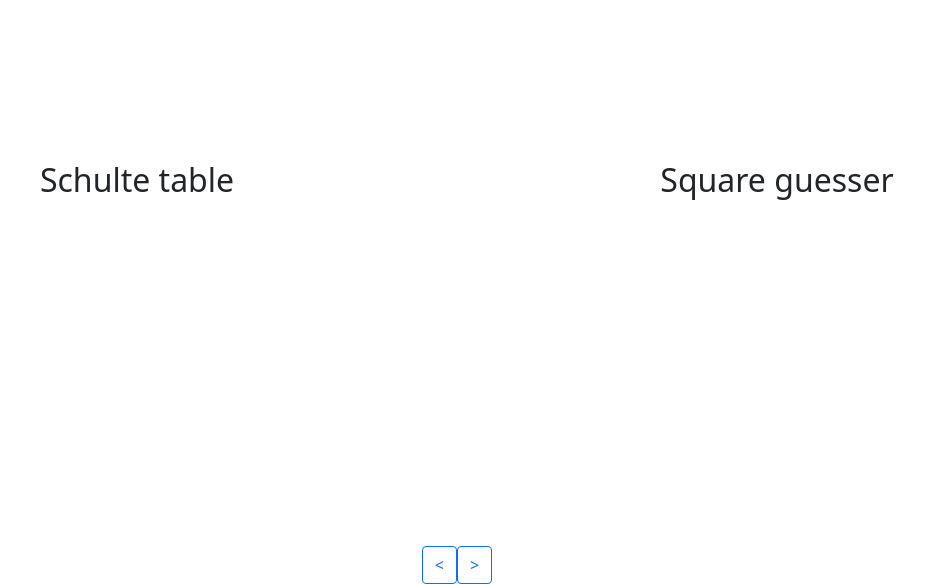
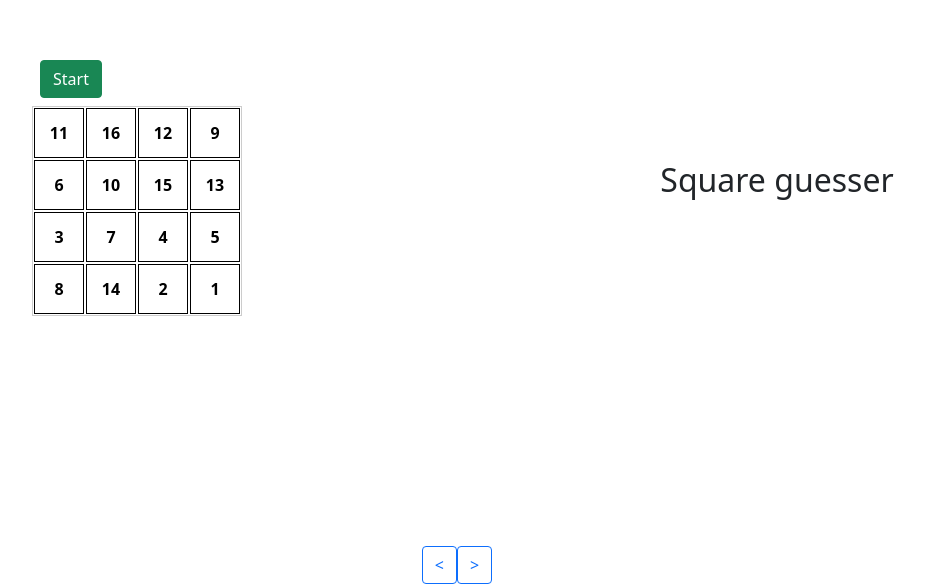
Before and after one commit to TheMrBlackLord/brain-games, a React (Create React App) app: page / in a window 1280 px wide. Shown: the part 216-800 px from the top of the page, without its empty margins (183-1108 px from the left). Built offline with nearby package versions, Linux system fonts and the light colour scheme.

Commit message:
add table initialization

```diff
--- a/package.json
+++ b/package.json
@@ -11,6 +11,7 @@
     "@types/react": "^18.0.14",
     "@types/react-dom": "^18.0.5",
     "bootstrap": "^5.1.3",
+    "lodash": "^4.17.21",
     "node-sass": "^7.0.1",
     "react": "^18.2.0",
     "react-bootstrap": "^2.4.0",
@@ -46,6 +47,7 @@
     ]
   },
   "devDependencies": {
+    "@types/lodash": "^4.14.182",
     "@types/node-sass": "^4.11.3",
     "@types/react-transition-group": "^4.4.5"
   }
--- /dev/null
+++ b/src/components/schulte/SchulteControls.tsx
@@ -0,0 +1,25 @@
+import React, { Dispatch, SetStateAction, FC } from 'react';
+import { Button } from 'react-bootstrap';
+import styles from './styles/SchulteControls.module.scss'
+
+interface SchulteControlsProps {
+   isGameStarted: boolean;
+   size: number;
+   setSize: Dispatch<SetStateAction<number>>;
+   start?: () => void;
+   reset?: () => void;
+}
+
+const SchulteControls: FC<SchulteControlsProps> = ({ isGameStarted, size, setSize }) => {
+   return (
+      <div className={styles.controls}>
+         {isGameStarted ? (
+            <Button variant="danger">Reset</Button>
+         ) : (
+            <Button variant="success">Start</Button>
+         )}
+      </div>
+   );
+};
+
+export default SchulteControls;
--- a/src/components/schulte/SchulteTableComponent.tsx
+++ b/src/components/schulte/SchulteTableComponent.tsx
@@ -1,9 +1,48 @@
-import React from 'react';
+import React, { useState, useMemo, Fragment } from 'react';
+import { SchulteTable } from '../../models/schulte/SchulteTable';
+import SchulteControls from './SchulteControls';
+import Square from './Square';
+import styles from './styles/SchulteTableComponent.module.scss';
+
+const squareStyleSize = 50;
 
 const SchulteTableComponent = () => {
+   const [isGameStarted, setIsGameStarted] = useState(false);
+   const [tableSize, setTableSize] = useState(4);
+   const [table] = useState(new SchulteTable(tableSize));
+
+   const tableStyleSize = useMemo(() => {
+      const borders = 2;
+      const margins = 2;
+      return (squareStyleSize + margins) * tableSize + borders;
+   }, [tableSize]);
+
    return (
       <div>
-         <h2>Schulte table</h2>
+         <SchulteControls
+            isGameStarted={isGameStarted}
+            size={tableSize}
+            setSize={setTableSize}
+         />
+         <div
+            className={styles.table}
+            style={{ width: tableStyleSize, height: tableStyleSize }}
+         >
+            {table.squares.map((row) => (
+               <Fragment key={row.join("")}>
+                  {row.map((square) => (
+                     <Square
+                        style={{
+                           width: squareStyleSize,
+                           height: squareStyleSize,
+                        }}
+                        key={square}
+                        value={square}
+                     />
+                  ))}
+               </Fragment>
+            ))}
+         </div>
       </div>
    );
 };
--- /dev/null
+++ b/src/components/schulte/Square.tsx
@@ -0,0 +1,17 @@
+import React, { FC, CSSProperties } from 'react';
+import styles from './styles/Square.module.scss';
+
+interface SquareProps {
+   value: number;
+   style: CSSProperties;
+}
+
+const Square: FC<SquareProps> = ({ value, style }) => {
+   return (
+      <div className={styles.square} style={style}>
+         {value}
+      </div>
+   );
+};
+
+export default Square;
--- /dev/null
+++ b/src/components/schulte/styles/SchulteControls.module.scss
@@ -0,0 +1,7 @@
+.controls {
+   display: flex;
+   flex-direction: row;
+   justify-content: space-between;
+   align-items: center;
+   padding: 0.5rem;
+}
--- /dev/null
+++ b/src/components/schulte/styles/SchulteTableComponent.module.scss
@@ -0,0 +1,5 @@
+.table {
+   border: 1px solid #ccc;
+   display: flex;
+   flex-wrap: wrap;
+}
--- /dev/null
+++ b/src/components/schulte/styles/Square.module.scss
@@ -0,0 +1,14 @@
+.square {
+   display: flex;
+   justify-content: center;
+   align-items: center;
+   border: 1px solid #000;
+   margin: 1px;
+   font-weight: bold;
+   color: #000;
+   user-select: none;
+
+   &:hover {
+      background-color: rgb(185, 185, 185);
+   }
+}
--- a/src/models/schulte/Schulte.ts
+++ /dev/null
@@ -1,4 +0,0 @@
-
-export class SchulteTable {
-
-}
--- /dev/null
+++ b/src/models/schulte/SchulteTable.ts
@@ -0,0 +1,24 @@
+import _ from 'lodash';
+
+export class SchulteTable {
+   squares: number[][] = [];
+   necessaryNumber: number = 1;
+   level: number = 1;
+
+   constructor (size: number) {
+      this.createTable(size);
+   }
+
+   private createTable(size: number) {
+      const numbers = _.shuffle(_.range(1, size * size + 1));
+      this.squares = _.chunk(numbers, size);
+   }
+   getSquare(x: number, y: number) {
+      return this.squares[y][x];
+   }
+   reset(size: number) {
+      this.createTable(size);
+      this.necessaryNumber = 1;
+      this.level = 1;
+   }
+}
```
Also changed, not shown: 1 other file (tests, documents, lock files or other folders).
